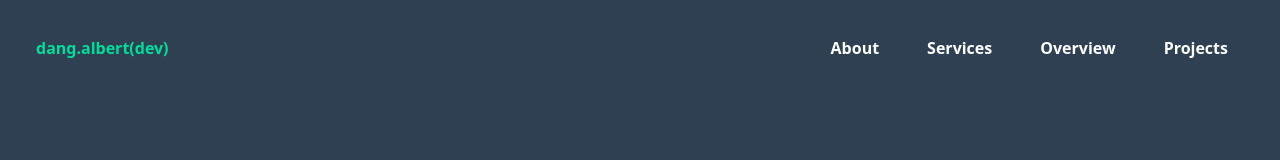
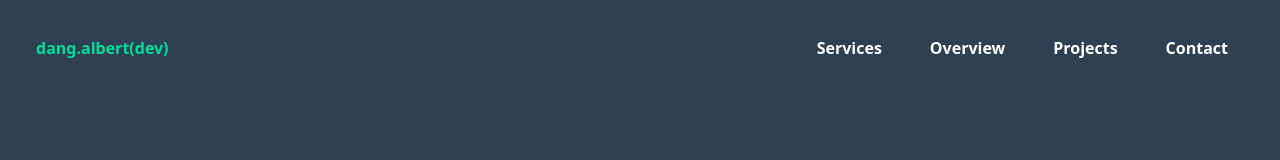
Before and after one commit to albertdang8/portfolio, a React (Vite) app in the folder code/: page / in a window 1280 px wide. Shown: the top 160 px of the page. Built offline with nearby package versions, Linux system fonts and the light colour scheme.

Commit message:
navbar simplification

```diff
--- a/code/src/components/NavBar/NavBar.jsx
+++ b/code/src/components/NavBar/NavBar.jsx
@@ -1,6 +1,3 @@
-import { useState } from "react";
-import { Link } from "react-router-dom";
-import { AiOutlineClose, AiOutlineMenu } from "react-icons/ai";
 
 const NavBar = () => {
 
@@ -10,18 +7,18 @@ const NavBar = () => {
         <h1 className="w-full text-md font-bold text-[#00DF9A] max-md:text-center max-md:pt-4">
           dang.albert(dev)
         </h1>
-        <ul className="flex gap-4 font-semibold">
+        <ul className="max-md:flex-wrap max-md:justify-evenly flex gap-4 font-semibold">
           <li className="p-4 nav__link">
-            <a href="#summary">About</a>
+            <a href="#services">Services</a>
           </li>
           <li className="p-4 nav__link">
-            <a href="#">Services</a>
+            <a href="#resume">Overview</a>
           </li>
           <li className="p-4 nav__link">
-            <a href="#">Overview</a>
+            <a href="#portfolio">Projects</a>
           </li>
           <li className="p-4 nav__link">
-            <a href="#">Projects</a>
+            <a href="#contact">Contact</a>
           </li>
         </ul>
 
--- a/code/src/sections/Contact.jsx
+++ b/code/src/sections/Contact.jsx
@@ -4,8 +4,7 @@ import { BiLogoFacebook, BiLogoLinkedin } from "react-icons/bi";
 
 const Contact = () => {
   return (
-    <>
-      <section className="min-h-screen bg-[#212529]">
+      <section id="contact" className="min-h-screen bg-[#212529]">
         <div className="flex flex-col justify-center items-center select-none container">
           <h1 className="text-center text-[calc(1.95rem+8.4vw)] text-[#282d31] uppercase font-bold py-12 relative">
             Contact
@@ -15,7 +14,7 @@ const Contact = () => {
             Get in touch
           </h1>
         </div>
-        <div className="container flex gap-4 justify-evenly">
+        <div className="container flex gap-4 justify-evenly max-md:flex-col max-md:items-center">
           {/* left contact */}
           <div className="text-[#dee3e4]">
             <h5 className="mb-3 text-lg font-semibold text-white uppercase">
@@ -80,7 +79,6 @@ const Contact = () => {
           </div>
         </div>
       </section>
-    </>
   );
 };
 
--- a/code/src/sections/Portfolio.jsx
+++ b/code/src/sections/Portfolio.jsx
@@ -1,6 +1,6 @@
 const Portfolio = () => {
   return (
-    <section className="min-h-screen bg-[#343a40]">
+    <section id="portfolio" className="min-h-screen bg-[#343a40]">
       <div className="flex flex-col justify-center items-center select-none container">
         <h1 className="text-center text-[calc(1.95rem+8.4vw)] text-[#3e444a] uppercase font-bold py-12 relative">
           Portfolio
--- a/code/src/sections/Qualifications.jsx
+++ b/code/src/sections/Qualifications.jsx
@@ -1,6 +1,6 @@
 const Qualifications = () => {
   return (
-    <section className="min-h-screen bg-[#343a40] pb-16">
+    <section id="services" className="min-h-screen bg-[#343a40] pb-16">
       <div className="flex flex-col justify-center items-center select-none container">
         <h1 className="text-center text-[calc(1.95rem+8.4vw)] text-[#3e444a] uppercase font-bold py-12 relative">
           Services
--- a/code/src/sections/Resume.jsx
+++ b/code/src/sections/Resume.jsx
@@ -1,7 +1,7 @@
 
 const Resume = () => {
   return (
-    <section className="min-h-screen bg-[#212529] pb-12">
+    <section id="resume" className="min-h-screen bg-[#212529] pb-12">
       <div className="flex flex-col justify-center items-center select-none container">
         <h1 className="text-center text-[calc(1.95rem+8.4vw)] text-[#282d31] uppercase font-bold py-12 relative">
           Summary
```
